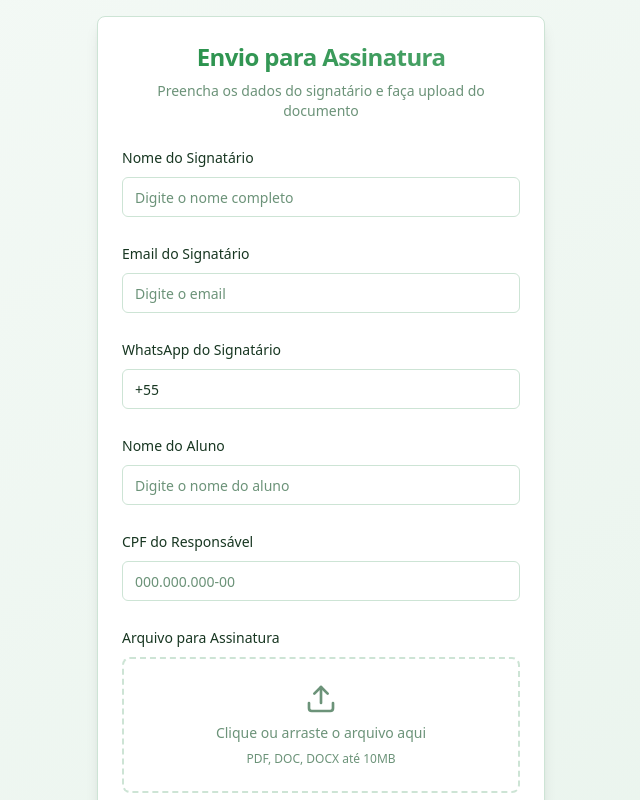
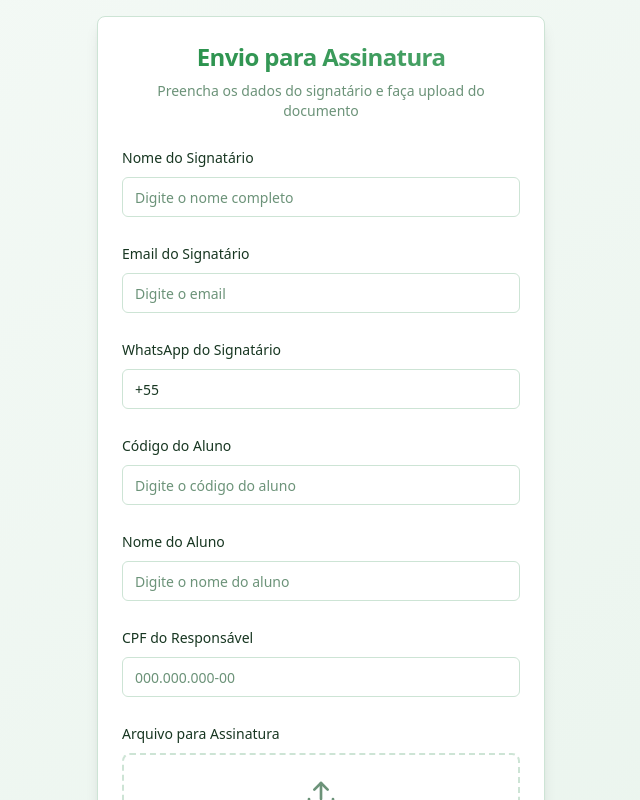
Before and after one commit to alezlopez/zap-sign-sender, a React (Vite) app: page / in a window 1280 px wide. Shown: the top 800 px of the page, without its empty margins (319-959 px from the left). Built offline with nearby package versions, Linux system fonts and the light colour scheme.

Commit message:
Add student code field
Insere o campo "código do aluno" acima do campo "nome do aluno" no formulário, garantindo que seja enviado para o webhook.

```diff
--- a/src/components/SignatureForm.tsx
+++ b/src/components/SignatureForm.tsx
@@ -10,6 +10,7 @@ interface FormData {
   nome: string;
   email: string;
   whatsapp: string;
+  codigoAluno: string;
   nomeAluno: string;
   cpfResponsavel: string;
   arquivo: File | null;
@@ -20,6 +21,7 @@ const SignatureForm = () => {
     nome: '',
     email: '',
     whatsapp: '+55 ',
+    codigoAluno: '',
     nomeAluno: '',
     cpfResponsavel: '',
     arquivo: null
@@ -154,6 +156,15 @@ const SignatureForm = () => {
       return false;
     }
 
+    if (!formData.codigoAluno.trim()) {
+      toast({
+        title: "Erro de validação",
+        description: "Código do aluno é obrigatório",
+        variant: "destructive",
+      });
+      return false;
+    }
+
     if (!formData.nomeAluno.trim()) {
       toast({
         title: "Erro de validação",
@@ -197,6 +208,7 @@ const SignatureForm = () => {
       submitFormData.append('nome', formData.nome);
       submitFormData.append('email', formData.email);
       submitFormData.append('whatsapp', formatWhatsAppForSubmit(formData.whatsapp));
+      submitFormData.append('codigoAluno', formData.codigoAluno);
       submitFormData.append('nomeAluno', formData.nomeAluno);
       submitFormData.append('cpfResponsavel', formData.cpfResponsavel.replace(/\D/g, ''));
       if (formData.arquivo) {
@@ -219,6 +231,7 @@ const SignatureForm = () => {
           nome: '',
           email: '',
           whatsapp: '+55 ',
+          codigoAluno: '',
           nomeAluno: '',
           cpfResponsavel: '',
           arquivo: null
@@ -292,6 +305,21 @@ const SignatureForm = () => {
                 placeholder="+55 (11) 99999-9999"
                 value={formData.whatsapp}
                 onChange={(e) => handleInputChange('whatsapp', e.target.value)}
+                className="w-full"
+                required
+              />
+            </div>
+
+            <div className="space-y-2">
+              <Label htmlFor="codigoAluno" className="text-sm font-medium">
+                Código do Aluno
+              </Label>
+              <Input
+                id="codigoAluno"
+                type="text"
+                placeholder="Digite o código do aluno"
+                value={formData.codigoAluno}
+                onChange={(e) => handleInputChange('codigoAluno', e.target.value)}
                 className="w-full"
                 required
               />
```
